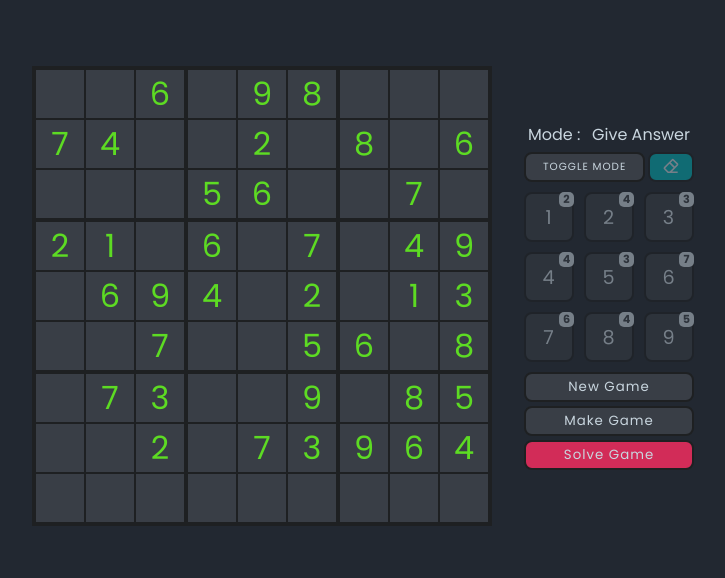
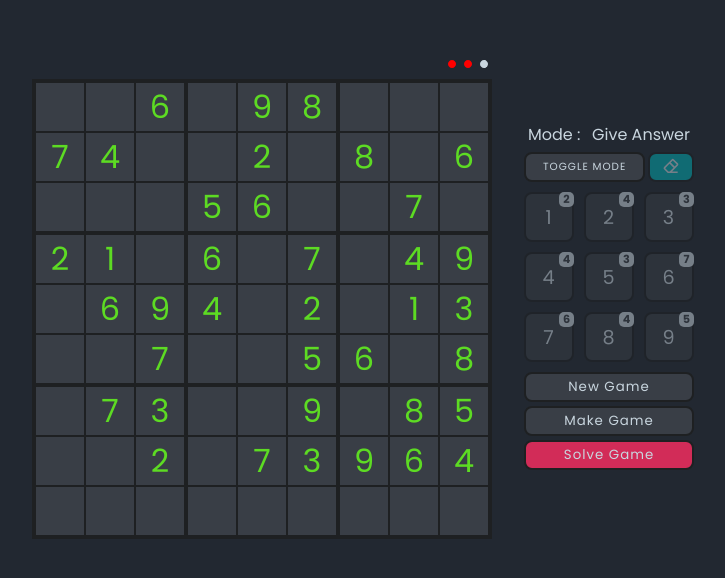
Before and after one commit to atidhirah/react-sudoku, a React (Create React App) app: page / in a window 1280 px wide. Shown: the part 104-682 px from the top of the page, without its empty margins (277-1002 px from the left). Built offline with nearby package versions, Linux system fonts and the light colour scheme.

Commit message:
Add mistakes dot

```diff
--- a/src/components/SudokuBoard.js
+++ b/src/components/SudokuBoard.js
@@ -1,9 +1,34 @@
 import React, { Component } from "react";
 import SudokuRegion from "./SudokuRegion";
 import Sudoku from "../controllers/Sudoku";
+import { GoPrimitiveDot } from "react-icons/go";
 
 class SudokuBoard extends Component {
   render() {
+    return (
+      <div className="sudoku-board-container">
+        {this.renderMistakeDot()}
+        {this.renderBoard()}
+      </div>
+    );
+  }
+
+  renderMistakeDot() {
+    const m = this.props.sudokuState.mistakes;
+    let d1 = m >= 1 ? <GoPrimitiveDot className="red" /> : <GoPrimitiveDot />;
+    let d2 = m >= 2 ? <GoPrimitiveDot className="red" /> : <GoPrimitiveDot />;
+    let d3 = m >= 3 ? <GoPrimitiveDot className="red" /> : <GoPrimitiveDot />;
+
+    return (
+      <p className="sudoku-mistake">
+        {d1}
+        {d2}
+        {d3}
+      </p>
+    );
+  }
+
+  renderBoard() {
     const sudoku = new Sudoku();
     const regionMap = sudoku.regionMap;
     const arrStarterMap = this.props.sudokuState.starterMap;
@@ -33,12 +58,7 @@ class SudokuBoard extends Component {
           </li>
         );
       });
-
-    return (
-      <>
-        <ul className="sudoku-board">{regionList}</ul>
-      </>
-    );
+    return <ul className="sudoku-board">{regionList}</ul>;
   }
 }
 
--- a/src/redux/SudokuReducers.js
+++ b/src/redux/SudokuReducers.js
@@ -22,6 +22,7 @@ const defaultState = {
   selected: undefined,
   helper: [],
   prohibitedNum: [1, 2, 3, 4, 5, 6, 7, 8, 9],
+  mistakes: 2,
   modalStatus: false,
   modalName: "", // ["", "makegame", "newgame", "unsolved", "solve"]
 };
@@ -45,6 +46,11 @@ const sudokuReducer = (state = defaultState, action) => {
     case FILL_NODE:
       if (mode === "answer" || mode === "makegame") {
         let val = action.val;
+
+        if (solvedMap[selected] !== val) {
+          newState.mistake += 1;
+        }
+
         newState.map[selected] = val;
         newState.numberCount[val] += 1;
         newState.prohibitedNum = defaultState.prohibitedNum;
--- a/src/styles/components/sudokuBoard.scss
+++ b/src/styles/components/sudokuBoard.scss
@@ -4,6 +4,15 @@
 .node-notes {
   display: grid;
   grid-template-columns: repeat(3, 1fr);
+}
+
+.sudoku-mistake {
+  color: $clrNumber;
+  text-align: end;
+
+  .red {
+    color: red;
+  }
 }
 
 .sudoku-board {
```
